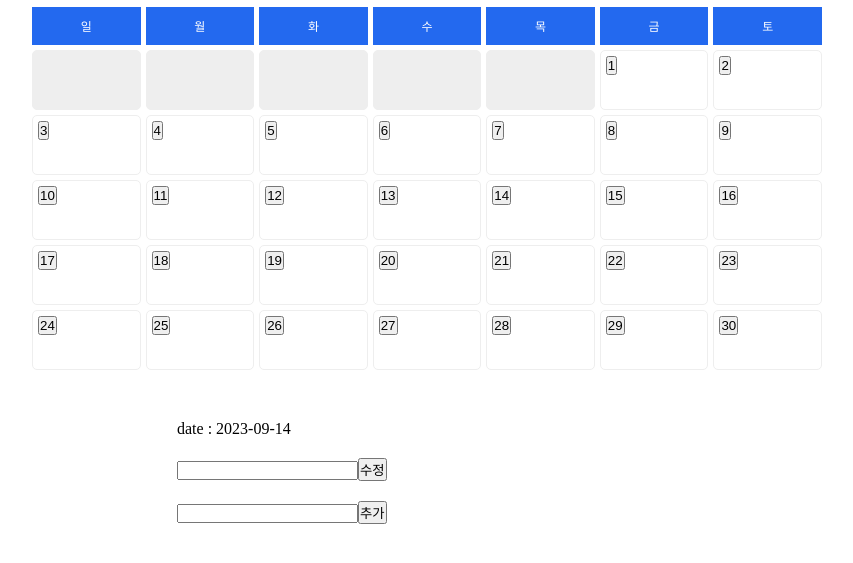
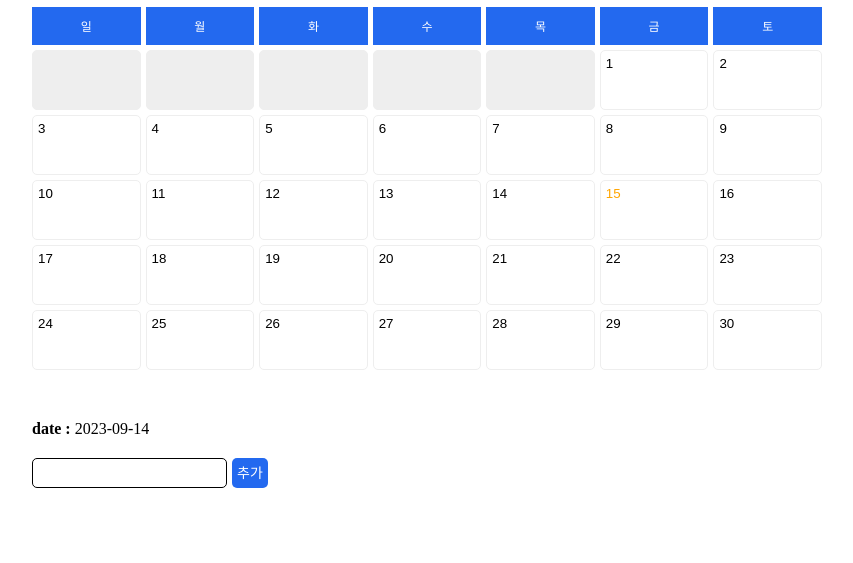
Before and after one commit to adds9810/RESAT, a plain HTML site: page calendar.html in a window 1280 px wide. Shown: the part 53-616 px from the top of the page, without its empty margins (213-1066 px from the left). Drawn offline with Linux system fonts and the light colour scheme.

Commit message:
캘린더 수정..

```diff
--- a/calendar.html
+++ b/calendar.html
@@ -36,7 +36,6 @@
       .grid div {
         padding: 10px;
         font-size: 12px;
-        cursor: pointer;
       }
 
       #dateBoard div {
@@ -46,6 +45,15 @@
         padding: 5px;
         border-radius: 5px;
         border: 1px solid #eee;
+      }
+
+      #dateBoard div button {
+        border: 0 none;
+        background: none;
+        cursor: pointer;
+      }
+      #dateBoard div button.on {
+        color: orange;
       }
 
       .noColor {
@@ -77,11 +85,33 @@
 
       #memoWrap {
         margin: 50px auto 0;
-        max-width: 500px;
+        padding: 0 15px;
+        max-width: 820px;
       }
       #memoWrap ul,
       #memoWrap div {
         margin-top: 20px;
+      }
+      #memoWrap ul li {
+        margin-top: 5px;
+      }
+      #memoWrap input {
+        padding: 6px;
+        border-radius: 5px;
+        border: 1px solid black;
+        font-size: 14px;
+        line-height: 1;
+      }
+      #memoWrap button {
+        margin-left: 5px;
+        line-height: 1;
+        padding: 8px 5px;
+        border: 0 none;
+        border-radius: 5px;
+        font-size: 14px;
+        line-height: 1;
+        background: #2369ef;
+        color: #fff;
       }
     </style>
   </head>
@@ -107,36 +137,80 @@
         <div class="grid" id="dateBoard"></div>
       </div>
       <div id="memoWrap">
-        date : <span id="todoDate"></span>
-        <ul>
-          <li>
-            <input type="text" /><button onclick="editMemo()">수정</button>
-          </li>
-        </ul>
+        <strong>date :</strong> <span id="todoDate"></span>
         <div>
-          <input type="text" /><button onclick="addMemo()">추가</button>
+          <input type="text" id="memoInput" /><button onclick="addMemo()">
+            추가
+          </button>
         </div>
+        <ul id="memoList"></ul>
       </div>
     </div>
     <script>
       // 임시 데이터
-      const data = [
-        { date: "2023-10-15", content: "테스트1" },
-        { date: "2023-10-03", content: "테스트2" },
-        { date: "2023-10-15", content: "테스트3" },
-        { date: "2023-10-26", content: "테스트4" },
-        { date: "2023-10-21", content: "테스트5" },
+      let data = [
+        { id: 0, date: "2023-09-15", content: "테스트1" },
+        { id: 1, date: "2023-10-15", content: "테스트2" },
+        { id: 2, date: "2023-10-15", content: "테스트3" },
+        { id: 3, date: "2023-10-26", content: "테스트4" },
+        { id: 4, date: "2023-10-21", content: "테스트5" },
       ];
-
-      // 데이터 가공
-      const calendarList = data.reduce(
-        (acc, v) => ({ ...acc, [v.date]: [...(acc[v.date] || []), v.content] }),
-        {}
-      );
+      const memoData = [];
+      let activeDate = "";
 
       // pad method
       Number.prototype.pad = function () {
         return this > 9 ? this : "0" + this;
+      };
+
+      // 일정 불러오기
+      const writeList = (onDate) => {
+        const memoList = document.querySelector(`#memoList`);
+        let listGroup = data.filter((item) => item.date === onDate);
+        let listHTML = "";
+        for (let i = 0; i < listGroup.length; i++) {
+          listHTML += `<li><input type="text" id="memoData${listGroup[i].id}" value="${listGroup[i].content}"/><button onclick="editMemo(${listGroup[i].id})">수정</button></li>`;
+        }
+        activeDate = onDate;
+
+        document.querySelector("#todoDate").innerText = onDate;
+        memoList.innerHTML = listHTML;
+      };
+
+      // 일정 추가하기
+      const addMemo = () => {
+        const memoInput = document.querySelector(`#memoInput`).value;
+
+        if (
+          memoInput !== "" &&
+          memoInput !== undefined &&
+          memoInput !== null &&
+          String(memoInput).length > 0
+        ) {
+          const setDate = new Date(activeDate);
+
+          data.push({
+            id: Number(data.length),
+            date: activeDate,
+            content: memoInput,
+          });
+          makeCalendar(setDate);
+        } else {
+          alert("입력해주세요");
+        }
+      };
+
+      // 일정 수정하기
+      const editMemo = (num) => {
+        const editTxt = document.querySelector(`#memoData${num}`).value;
+        const dataList = data.filter((item) => item.date === activeDate);
+        let editData = dataList.map((item, index) =>
+          item.id === num && item.content != editTxt
+            ? { id: item.id, date: item.date, content: editTxt }
+            : item
+        );
+        data = editData;
+        writeList(activeDate);
       };
 
       // 달력 생성 및 오늘날짜 세팅
@@ -145,8 +219,17 @@
         const currentYear = new Date(date).getFullYear();
         const currentMonth = new Date(date).getMonth() + 1;
         const currentDate = new Date(date).getDate();
+        activeDate = `${currentYear}-${currentMonth.pad()}-${currentDate.pad()}`;
+        writeList(activeDate);
 
-        writeList(`${currentYear}-${currentMonth.pad()}-${currentDate.pad()}`);
+        // 데이터 가공
+        const calendarList = data.reduce(
+          (acc, v) => ({
+            ...acc,
+            [v.date]: [...(acc[v.date] || []), v.content],
+          }),
+          {}
+        );
 
         // 한달전의 마지막 요일
         const firstDay = new Date(date.setDate(1)).getDay();
@@ -167,12 +250,8 @@
         // 이번달 날짜 표시하기
         for (let i = 1; i <= lastDay; i++) {
           const date = `${currentYear}-${currentMonth.pad()}-${i.pad()}`;
-
-          htmlDummy += `
-      <div>
-        <button onclick="writeList('${date}')">${i}</button>
-      </div>
-    `;
+          const colorBtn = calendarList[date] ? "on" : "";
+          htmlDummy += `<div><button class="${colorBtn}" onclick="writeList('${date}')">${i}</button></div>`;
         }
 
         // 다음달 날짜 표시하기
@@ -199,10 +278,6 @@
       document.querySelector(`#nextDay`).onclick = () => {
         makeCalendar(new Date(date.setMonth(date.getMonth() + 1)));
       };
-
-      function writeList(clickDate) {
-        document.querySelector("#todoDate").innerText = clickDate;
-      }
     </script>
   </body>
 </html>
```
